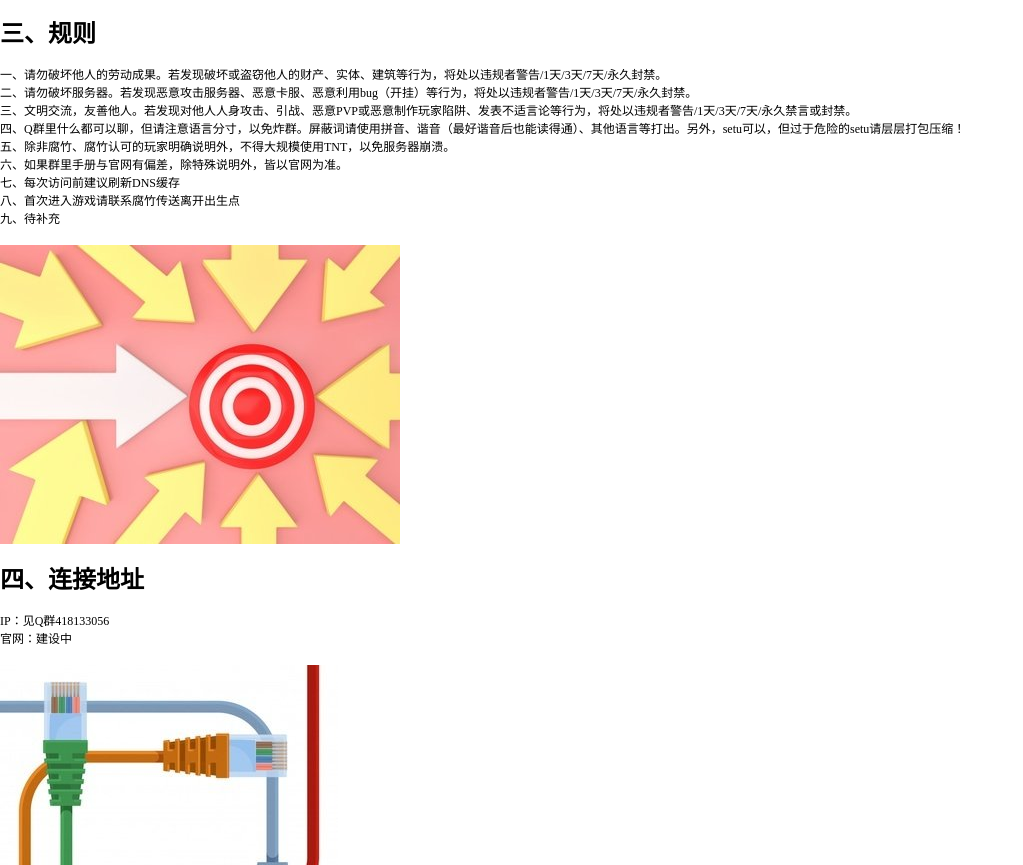
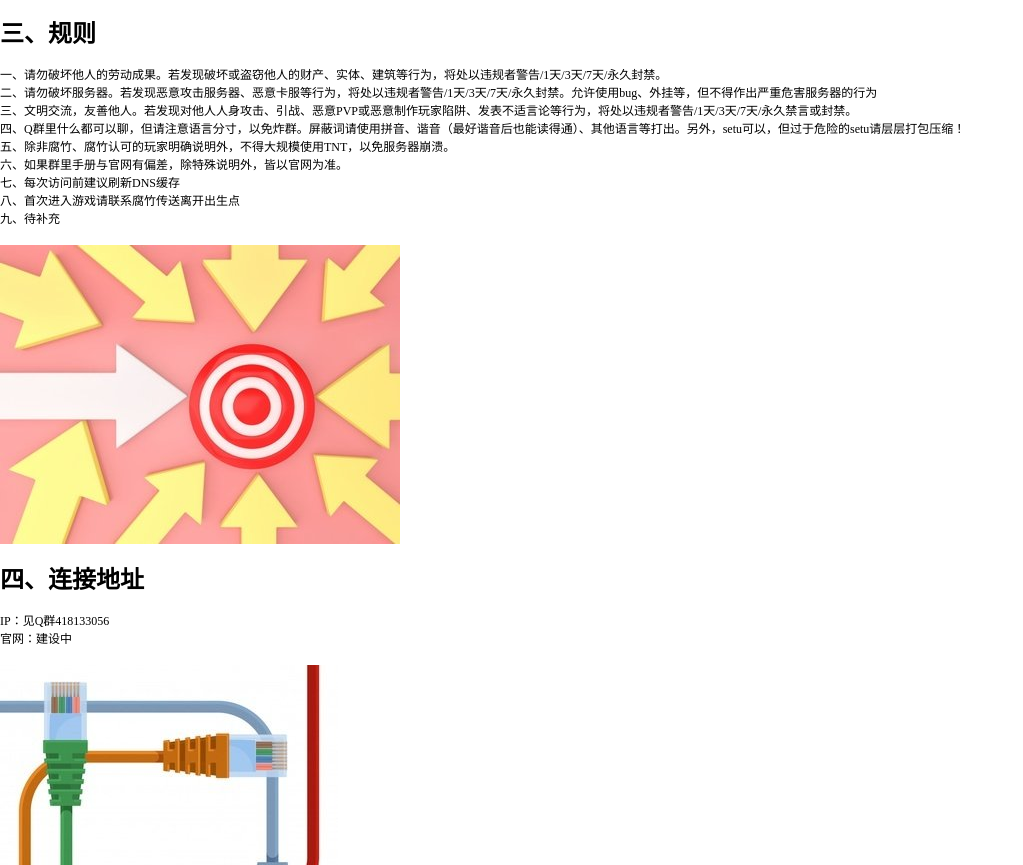
Before and after one commit to ddce-mcs/ddce-mcs.github.io, a plain HTML site: page index.html in a window 1280 px wide. Shown: the part 880-1745 px from the top of the page, without its empty margins (0-1023 px from the left). Drawn offline with Linux system fonts and the light colour scheme.

Commit message:
更新 index.html

```diff
--- a/index.html
+++ b/index.html
@@ -21,7 +21,7 @@ body { padding:0px;margin: 0px; }
 <div >服务器没有正版验证，无论Java还是基岩（当然基岩版比较棘手，毕竟目前看来每个人经济条件有限，所以最好弄手机版）<br>请先安装Java环境。由于游戏版本（Java）为1.17.1，先前若配置Java8的玩家则需安装Java16或Java17（个人推荐：若安装Java仅为了玩MC，可以安装Adoptium的JDK17.0.4+8，至少腐竹目前用的是这个版本）<br>请自行准备好启动器，无论正盗版。<br>皮肤的话可以在启动器里修改。此服已经安装SkinResource插件。<br>准备好一台带Java16或17的电脑，或是安装了pojav或boat等启动器的手机</div>
     <img src="img/2.jpg"  width="400">
     <h1 >三、规则</h1>
-<div >一、请勿破坏他人的劳动成果。若发现破坏或盗窃他人的财产、实体、建筑等行为，将处以违规者警告/1天/3天/7天/永久封禁。<br>二、请勿破坏服务器。若发现恶意攻击服务器、恶意卡服、恶意利用bug（开挂）等行为，将处以违规者警告/1天/3天/7天/永久封禁。<br>三、文明交流，友善他人。若发现对他人人身攻击、引战、恶意PVP或恶意制作玩家陷阱、发表不适言论等行为，将处以违规者警告/1天/3天/7天/永久禁言或封禁。<br>四、Q群里什么都可以聊，但请注意语言分寸，以免炸群。屏蔽词请使用拼音、谐音（最好谐音后也能读得通）、其他语言等打出。另外，setu可以，但过于危险的setu请层层打包压缩！<br>五、除非腐竹、腐竹认可的玩家明确说明外，不得大规模使用TNT，以免服务器崩溃。<br>六、如果群里手册与官网有偏差，除特殊说明外，皆以官网为准。<br>七、每次访问前建议刷新DNS缓存<br>八、首次进入游戏请联系腐竹传送离开出生点<br>九、待补充
+<div >一、请勿破坏他人的劳动成果。若发现破坏或盗窃他人的财产、实体、建筑等行为，将处以违规者警告/1天/3天/7天/永久封禁。<br>二、请勿破坏服务器。若发现恶意攻击服务器、恶意卡服等行为，将处以违规者警告/1天/3天/7天/永久封禁。允许使用bug、外挂等，但不得作出严重危害服务器的行为<br>三、文明交流，友善他人。若发现对他人人身攻击、引战、恶意PVP或恶意制作玩家陷阱、发表不适言论等行为，将处以违规者警告/1天/3天/7天/永久禁言或封禁。<br>四、Q群里什么都可以聊，但请注意语言分寸，以免炸群。屏蔽词请使用拼音、谐音（最好谐音后也能读得通）、其他语言等打出。另外，setu可以，但过于危险的setu请层层打包压缩！<br>五、除非腐竹、腐竹认可的玩家明确说明外，不得大规模使用TNT，以免服务器崩溃。<br>六、如果群里手册与官网有偏差，除特殊说明外，皆以官网为准。<br>七、每次访问前建议刷新DNS缓存<br>八、首次进入游戏请联系腐竹传送离开出生点<br>九、待补充
 <div><br></div></div>
     <img src="img/3.jpg"  width="400">
     <h1 >四、连接地址</h1>
```
